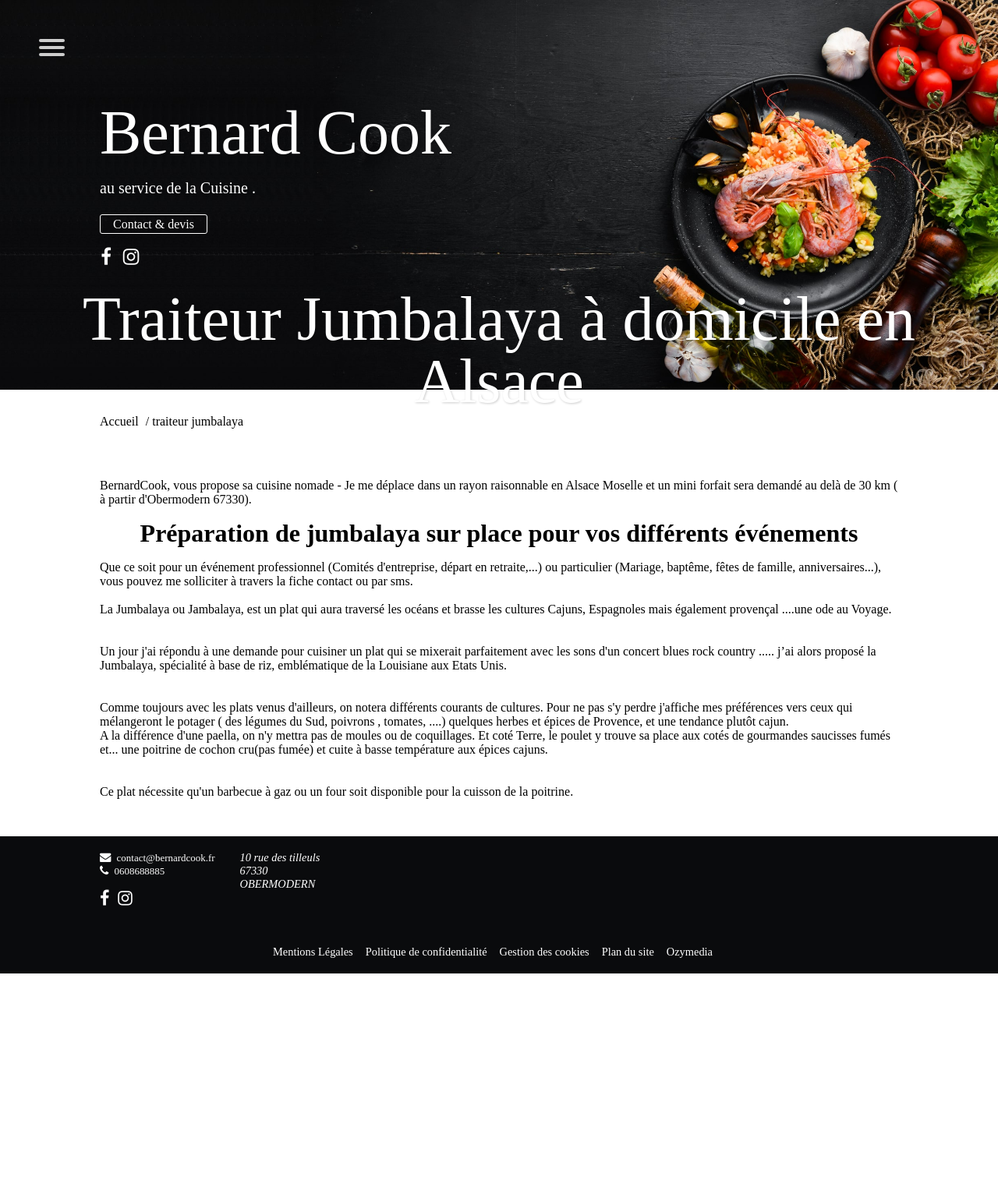
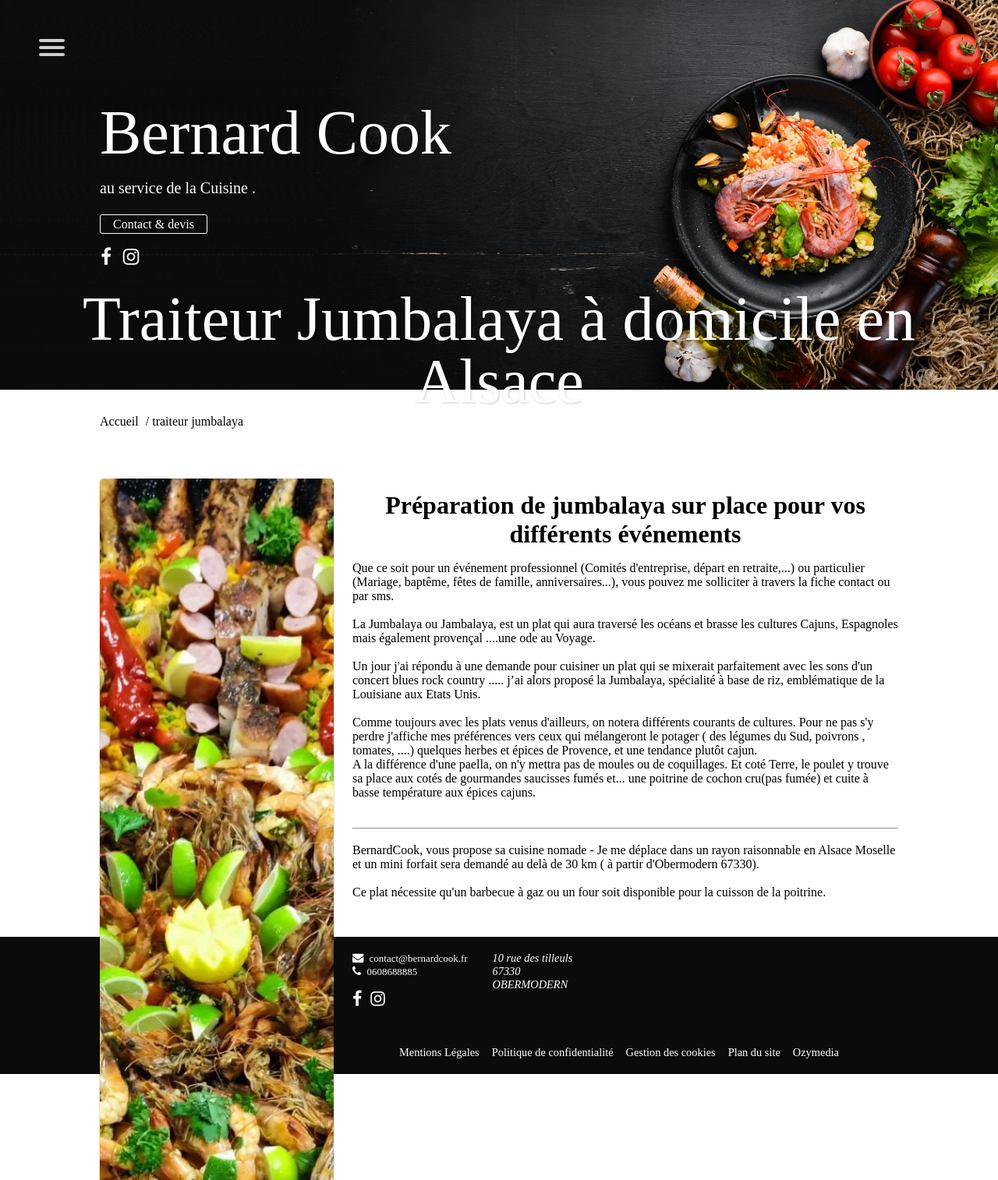
Before and after one commit to thomas6791/bernardcook, a Jekyll site: the page built from traiteur-jumbalaya.html, in a window 1280 px wide. Shown: the whole page at 78% size. Built offline with Jekyll 4.4.1, drawn with Linux system fonts in a browser that asks for light colours; nearby versions of some CDN libraries; some web fonts are replaced.

Commit message:
change jumbalaya

```diff
--- a/traiteur-jumbalaya.html
+++ b/traiteur-jumbalaya.html
@@ -24,23 +24,26 @@ bread: traiteur jumbalaya
   </div>
 </div>
 <section class="inside">
-  <p>BernardCook, vous propose sa cuisine nomade - Je me déplace dans un rayon raisonnable en Alsace Moselle et un mini forfait sera demandé au delà de 30 km ( à partir d'Obermodern 67330).
-  </p>
+  <img src="../assets/images/jumbalaya-2.jpg" alt="preparation jumbalaya - traiteur alsace" width="300" class="img-float shadow">
   <h2>Préparation de jumbalaya sur place pour vos différents événements</h2>
   <p>Que ce soit pour un événement professionnel (Comités d'entreprise, départ en retraite,...) ou particulier (Mariage, baptême, fêtes de famille, anniversaires...), vous pouvez me solliciter à travers la fiche contact ou par sms.
   <br><br>
   La Jumbalaya ou Jambalaya, est un plat qui aura traversé les océans et brasse les cultures Cajuns, Espagnoles mais également provençal ....une ode au Voyage.
-  </p>
-  <br><br>
+  </p><br>
   <p>
     Un jour j'ai répondu à une demande pour cuisiner un plat qui se mixerait parfaitement avec les sons d'un concert blues rock country ..... j’ai alors proposé la Jumbalaya, spécialité à base de riz, emblématique de la Louisiane aux Etats Unis.
   </p>
-  <br><br>
+  <br>
   <p>
     Comme toujours avec les plats venus d'ailleurs, on notera différents courants de cultures. Pour ne pas s'y perdre j'affiche mes préférences vers ceux qui mélangeront le potager ( des légumes du Sud, poivrons , tomates, ....) quelques herbes et épices de Provence, et une tendance plutôt cajun.<br>
     A la différence d'une paella, on n'y mettra pas de moules ou de coquillages. Et coté Terre, le poulet y trouve sa place aux cotés de gourmandes saucisses fumés et... une poitrine de cochon cru(pas fumée) et cuite à basse température aux épices cajuns.
   </p>
   <br><br>
+  <hr>
+  <br>
+  <p>BernardCook, vous propose sa cuisine nomade - Je me déplace dans un rayon raisonnable en Alsace Moselle et un mini forfait sera demandé au delà de 30 km ( à partir d'Obermodern 67330).
+  </p>
+  <br>
   <p>
     Ce plat nécessite qu'un barbecue à gaz ou un four soit disponible pour la cuisson de la poitrine.
   </p>
```
Also changed, not shown: assets/images/jumbalaya-2.jpg (added).
